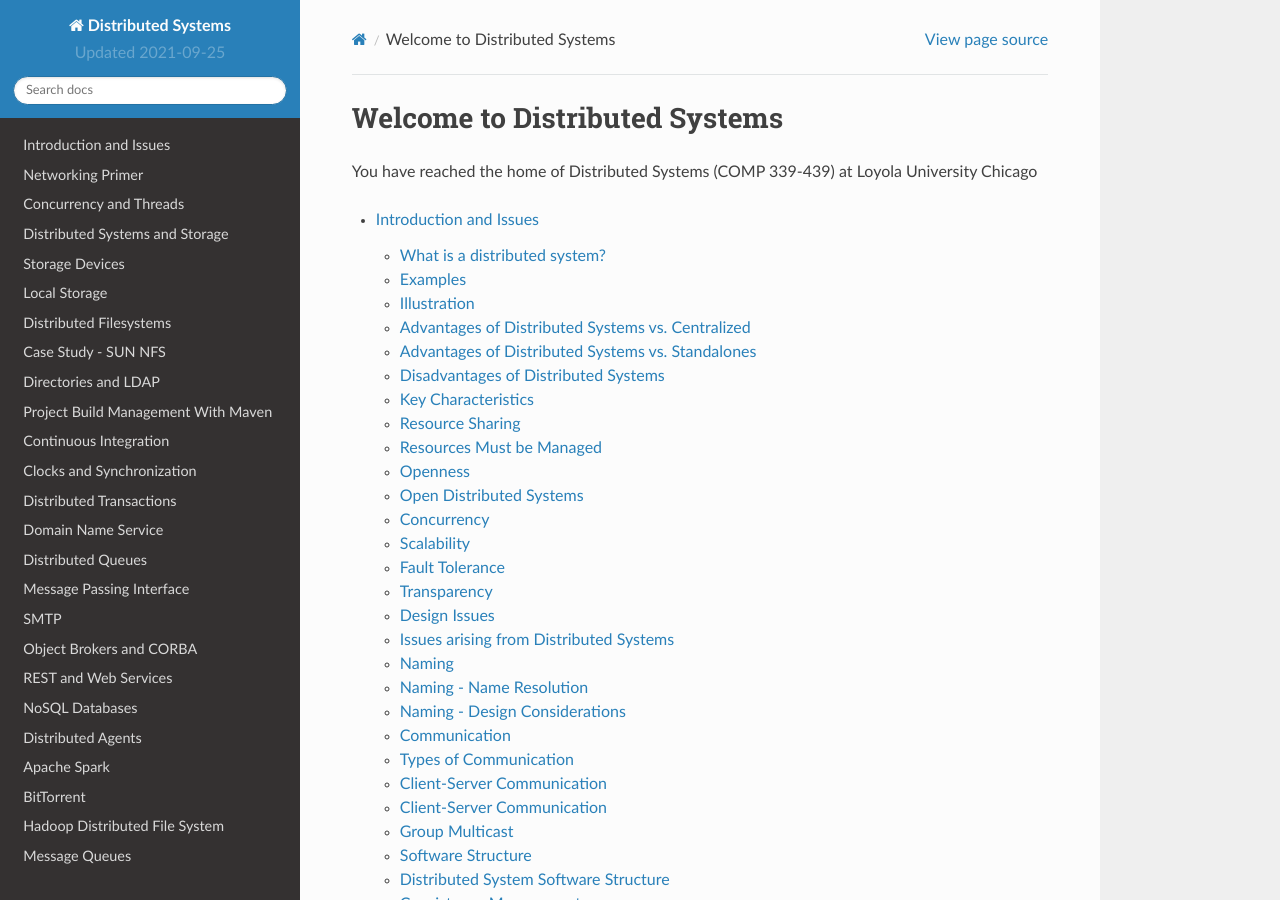
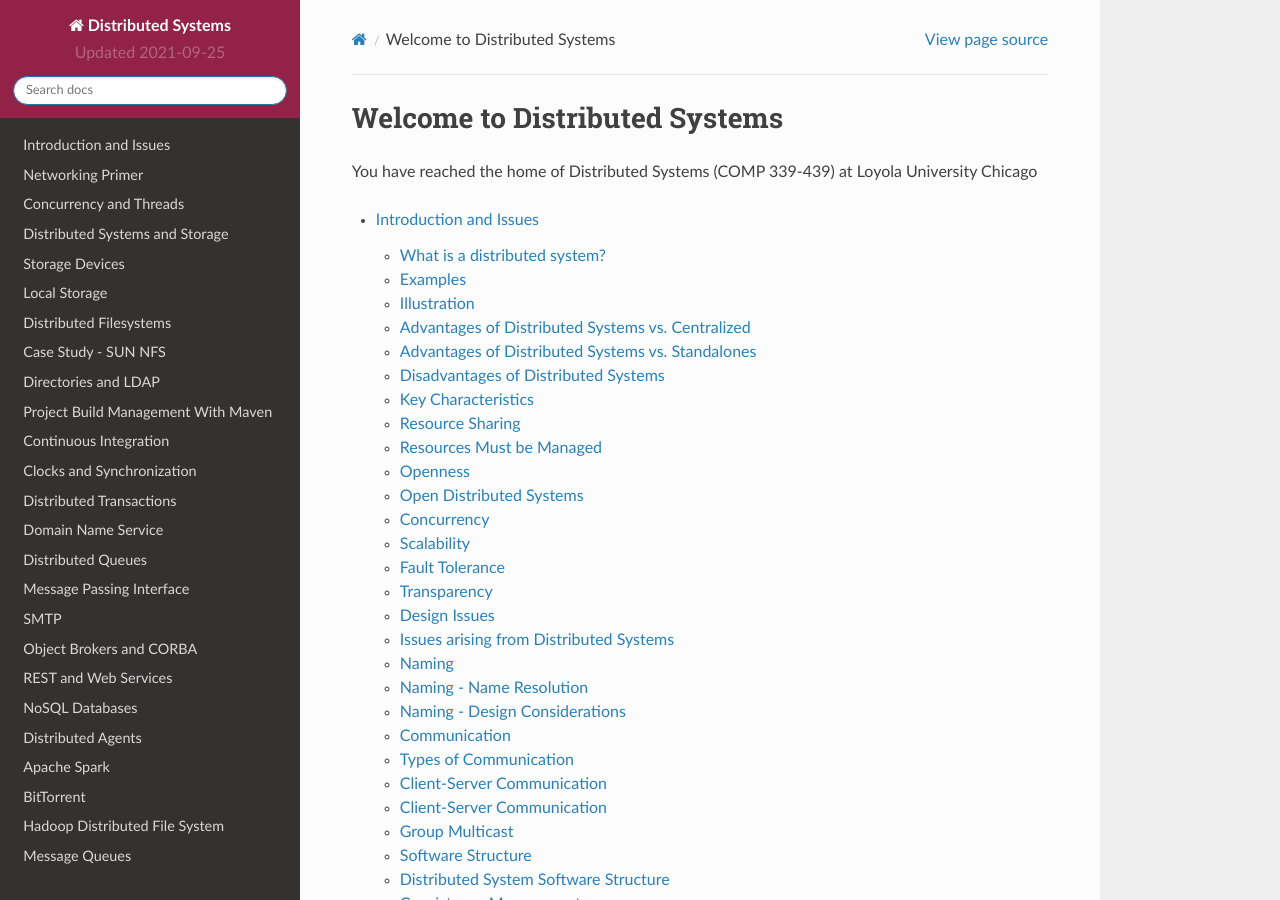
Before and after one commit to LoyolaChicagoBooks/distributedsystems, a Sphinx documentation site: the page built from source/index.rst, in a window 1280 px wide and 900 px high. Built offline with Sphinx 7.4.7 and the Read the Docs theme 2.0.0, drawn with Linux system fonts in a browser that asks for light colours.

Commit message:
restore colors

```diff
--- a/source/conf.py
+++ b/source/conf.py
@@ -95,6 +95,28 @@ pygments_style = 'sphinx'
 # The theme to use for HTML and HTML Help pages.  See the documentation for
 # a list of builtin themes.
 html_theme = 'sphinx_rtd_theme'
+
+
+html_theme_options = {
+    #'canonical_url': '',
+    #"analytics_id": "UA-5482792-28",
+    #'logo_only': False,
+    #'display_version': True,
+    #'prev_next_buttons_location': 'bottom',
+    "style_external_links": True,
+    "vcs_pageview_mode": "edit",
+    'style_nav_header_background': '#922247',
+    # Toc options
+    #'collapse_navigation': True,
+    #'sticky_navigation': True,
+    #'navigation_depth': 4,
+    #'includehidden': True,
+    "titles_only": True,
+}
+
+
+# Theme options are theme-specific and customize the look and feel of a theme
+# further.  For a list of options available for each theme, see the
 
 #html_context = {
 #            'css_files': [
```
